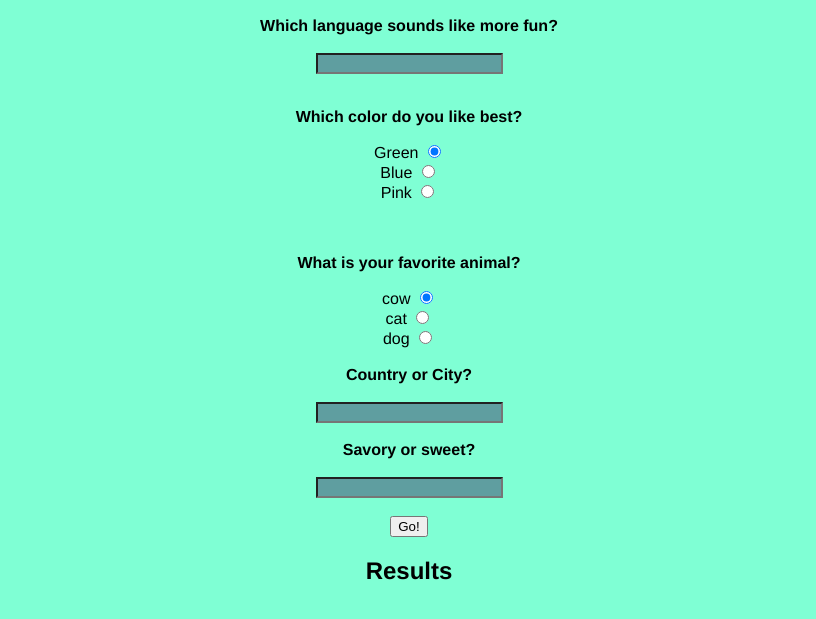
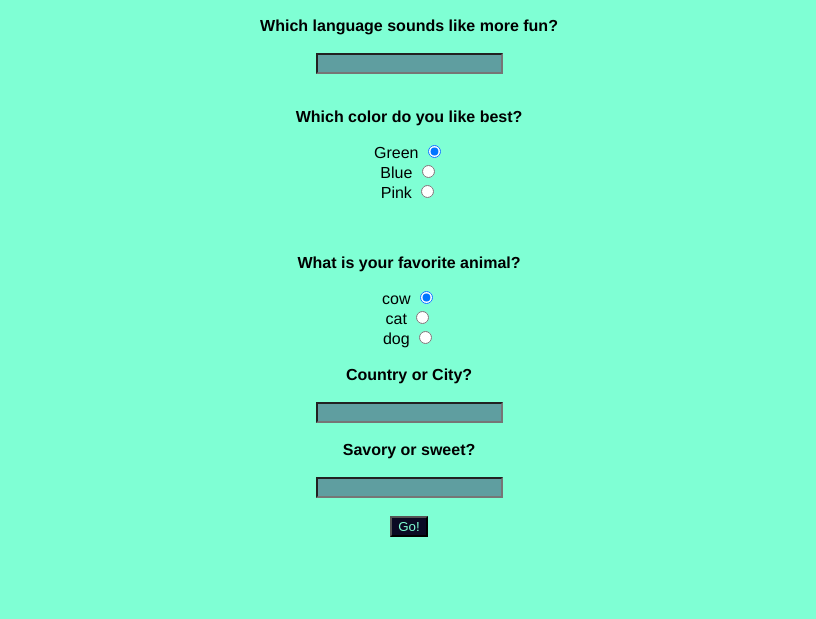
Before and after one commit to kelly-camille/programming-language-survey, a plain HTML site: page index.html in a window 1280 px wide. Shown: the part 111-730 px from the top of the page, without its empty margins (231-1047 px from the left). Drawn offline with Linux system fonts and the light colour scheme.

Commit message:
style button

```diff
--- a/css/styles.css
+++ b/css/styles.css
@@ -12,3 +12,9 @@ input{
 .hidden {
   display: none;
 }
+
+.btn {
+  size: large;
+  background-color:#0a0a23;
+  color: aquamarine;
+}
--- a/index.html
+++ b/index.html
@@ -49,7 +49,6 @@
     <input id="input5" type="text">
     <br><br>
     <button type="submit" class="btn">Go!</button>
-  <h2>Results</h2>
   </form>
 
   <div id="c#" class="hidden">
```
Also changed, not shown: 1 other file.
